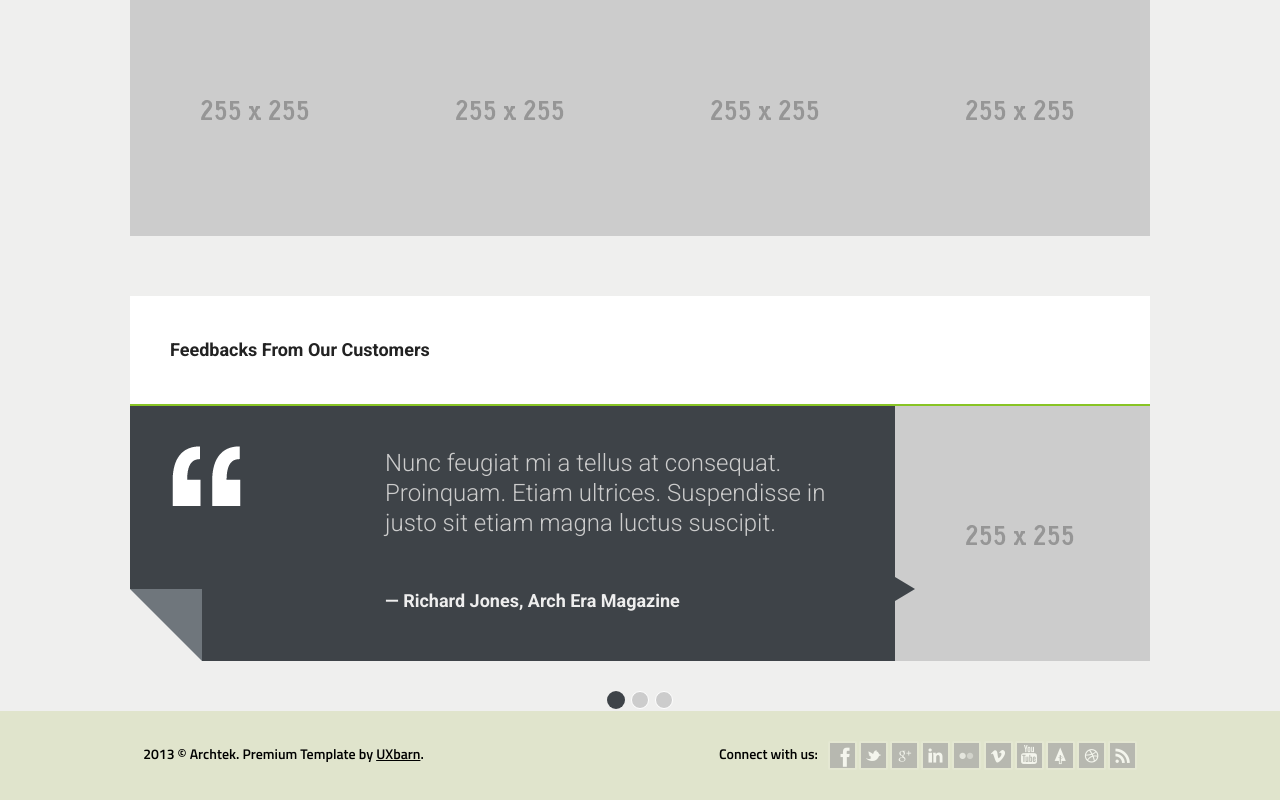
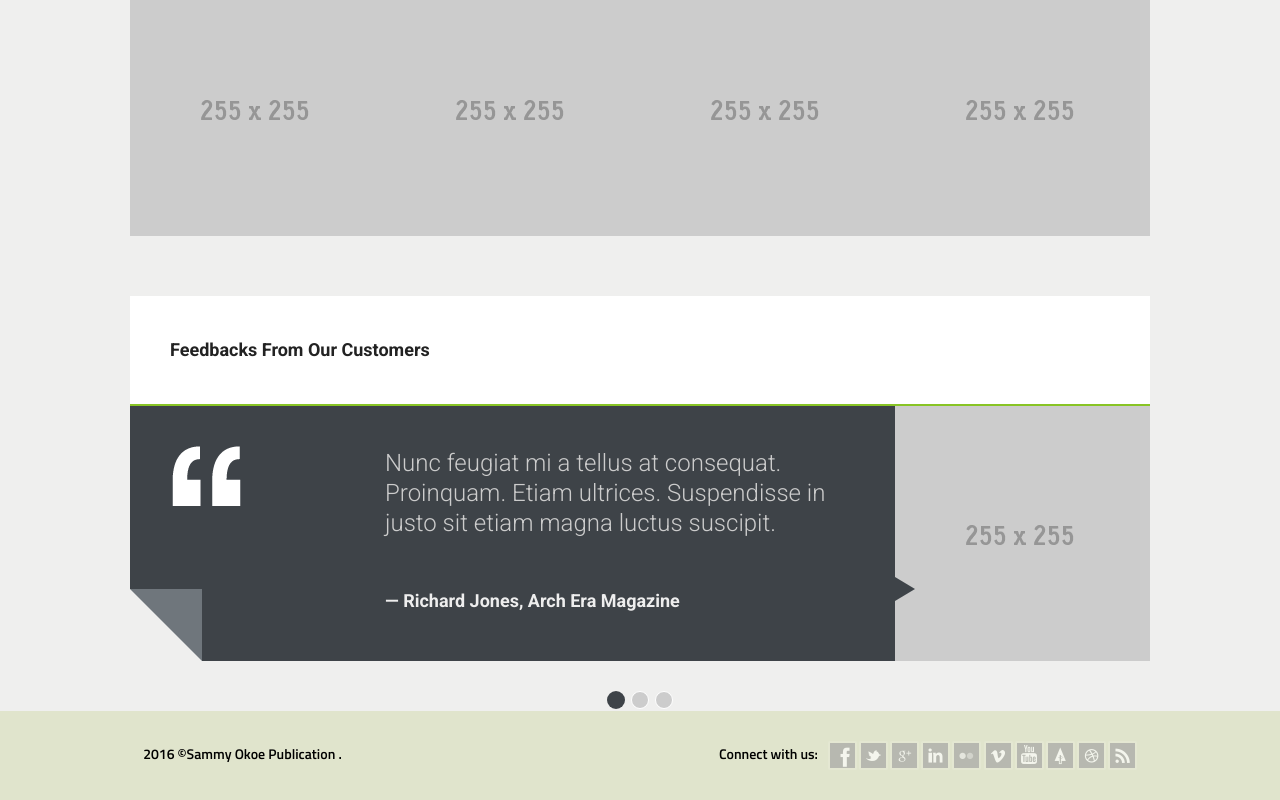
Before and after one commit to kofiowusu847/SammyOkoe, a plain HTML site: page portfolio-list.html in a window 1280 px wide. Shown: the part 1093-1893 px from the top of the page. Drawn offline with Linux system fonts and the light colour scheme; some packages are replaced by stand-ins of ours.

Commit message:
Update portfolio-list.html

```diff
--- a/portfolio-list.html
+++ b/portfolio-list.html
@@ -369,7 +369,7 @@
         <div id="footer-bar-container" class="row">
             <div id="footer-bar-inner-wrapper" class="content-width">
                 <div class="large-6 columns less-padding">
-                    2013 &copy; Archtek. Premium Template by <a href="http://themeforest.net/user/UXbarn?ref=UXbarn">UXbarn</a>.
+                    2016 &copy;Sammy Okoe Publication <a href=""></a>.
                 </div>
                 <div class="large-6 columns less-padding">
                     <div id="footer-social">
```
